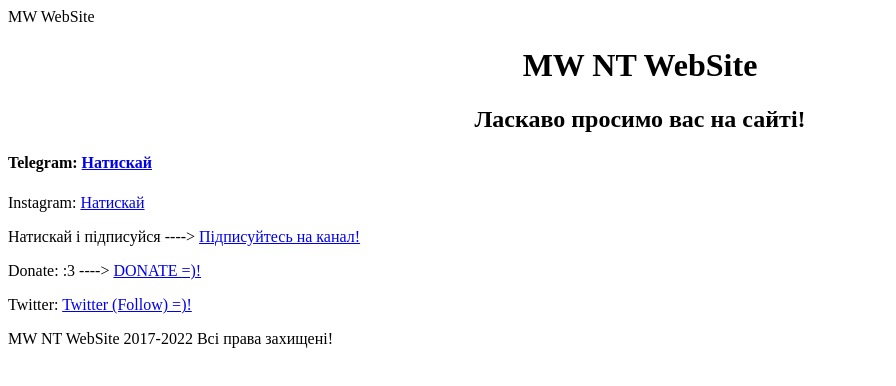
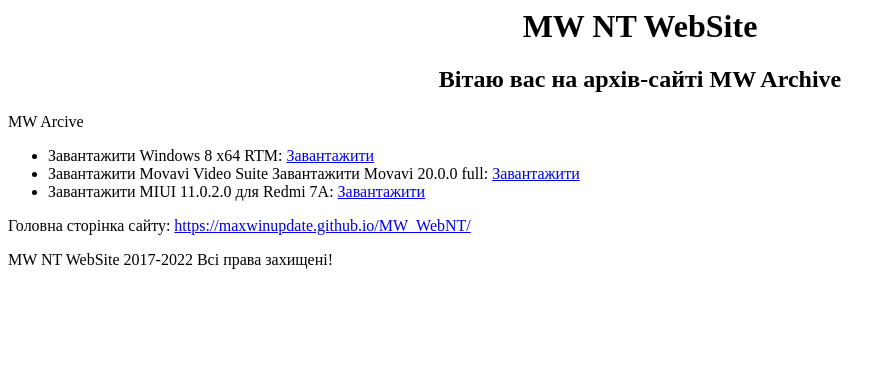
Before and after one commit to maxwinupdate/MW_WebNT_fail, a plain HTML site: page index.html in a window 1280 px wide. Shown: the whole page, without its empty margins (0-896 px from the left). Drawn offline with Linux system fonts and the light colour scheme.

Commit message:
index.html

```diff
--- a/index.html
+++ b/index.html
@@ -1,16 +1,16 @@
 <html>
 <head>
-<title> MW WebSite NT </title>
+<h1 align="center"> MW NT WebSite </h1>
+<h2 align="center"> Вітаю вас на архів-сайті MW Archive</h2>
+<title> MW Archive </title>
 <body>
-<p> MW WebSite </p>
-<h1 align="center"> MW NT WebSite </h1>
-<h2 align="center"> Ласкаво просимо вас на сайті! </h2>
-<h4> Telegram: <a href="https://t.me/MaxGD_Group_Official">Натискай</a> </h4>
-<h5>  </h5>
-<p> Instagram: <a href="https://instagram.com/maxgd2017_official">Натискай</a> </p>
-<p> Натискай і підписуйся ----> <a href="https://www.youtube.com/c/MaxWinUpdate_Official"> Підписуйтесь на канал! </a> </p>
-<p> Donate: :3 ----> <a href="https://www.donationalerts.com/r/maxnt_tts"> DONATE =)! </a> </p>
-<p> Twitter: <a href="https://twitter.com/maxgdtechnology"> Twitter (Follow) =)! </a> </p>
-<p> MW NT WebSite 2017-2022 Всі права захищені!
+<p> MW Arcive </p>
+<ul>
+<li> Завантажити Windows 8 x64 RTM: <a href="https://drive.google.com/file/d/1Lc0YP61R11dJxop4MKF--sBOL-H_mST6/view?usp=sharing">Завантажити</a> </li>
+<li> Завантажити Movavi Video Suite Завантажити Movavi 20.0.0 full: <a href="https://drive.google.com/file/d/1aFhhi7cJyhv4MRJEW9gUrT6t4t8U9vp8/view?usp=sharing">Завантажити</a> </li>
+<li> Завантажити MIUI 11.0.2.0 для Redmi 7A: <a href="https://drive.google.com/file/d/1-MqBk8ILD7xd1hDVZ-emmkfjMS5I4fCs/view?usp=sharing">Завантажити</a> </li>
+</ul>
+<p> Головна сторінка сайту: <a href="https://maxwinupdate.github.io/MW_WebNT/"> https://maxwinupdate.github.io/MW_WebNT/ </a> </li>
+<p> MW NT WebSite 2017-2022 Всі права захищені! </p>
 </body>
 </html>
```
